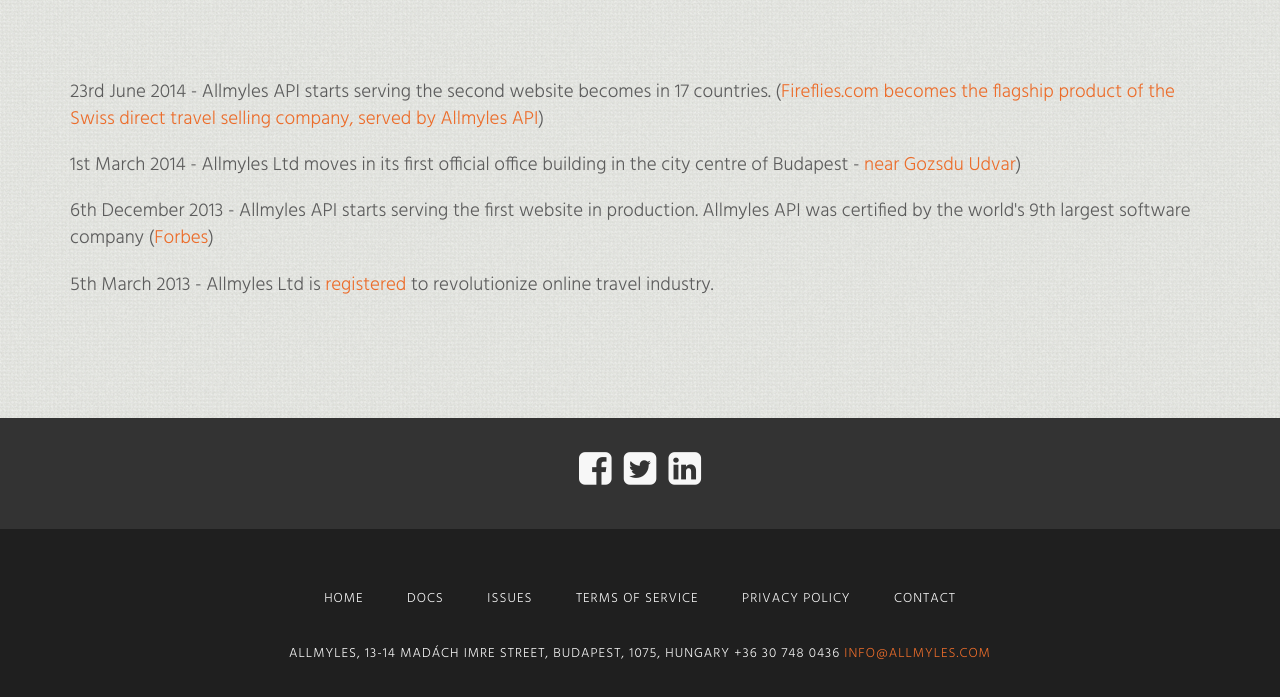
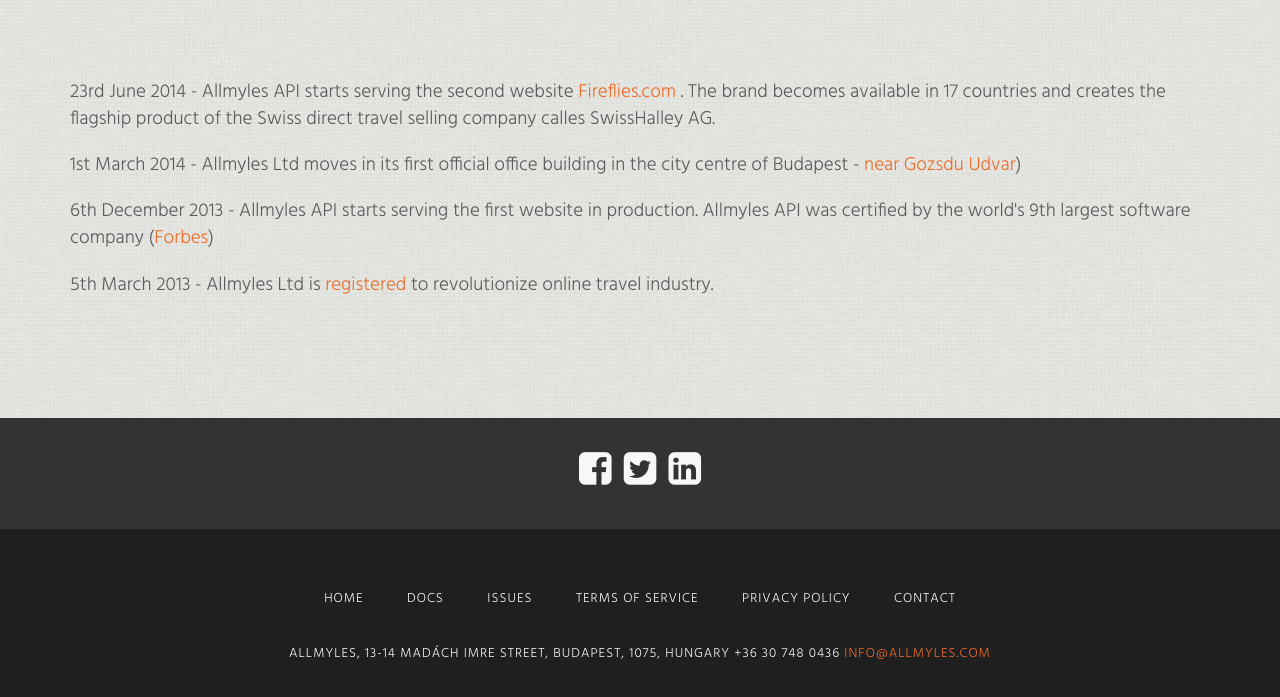
Before and after one commit to balazsszilardtoth/allmyles.github.io, a Jekyll site: the page built from news.html, in a window 1280 px wide. Shown: the part 624-1321 px from the top of the page. Built offline with Jekyll 4.4.1, drawn with Linux system fonts in a browser that asks for light colours; nearby versions of some CDN libraries.

Commit message:
context correction

```diff
--- a/news.html
+++ b/news.html
@@ -12,7 +12,7 @@ title: News - Allmyles
 	</div>
 
 	<div class="container">
-		<p>23rd June 2014 - Allmyles API starts serving the second website becomes in 17 countries. (<a href="https://www.fireflies.com/">Fireflies.com becomes the flagship product of the Swiss direct travel selling company, served by Allmyles API</a>)</p>
+		<p>23rd June 2014 - Allmyles API starts serving the second website <a href="https://www.fireflies.com/">Fireflies.com </a>. The brand becomes available in 17 countries and creates the flagship product of the Swiss direct travel selling company calles SwissHalley AG.</p>
 		<p>1st March 2014 - Allmyles Ltd moves in its first official office building in the city centre of Budapest - <a href="http://www.madachtrade.hu/index_en.php"> near Gozsdu Udvar</a>)</p>
 		<p>6th December 2013 - Allmyles API starts serving the first website in production. Allmyles API was certified by the world's 9th largest software company (<a href="http://www.forbes.com/global2000/list/#industry:Software%20%26%20Programming">Forbes</a>)</p>
 		<p>5th March 2013 - Allmyles Ltd is <a href="http://www.e-cegjegyzek.hu/">registered</a> to revolutionize online travel industry.</p>
```
